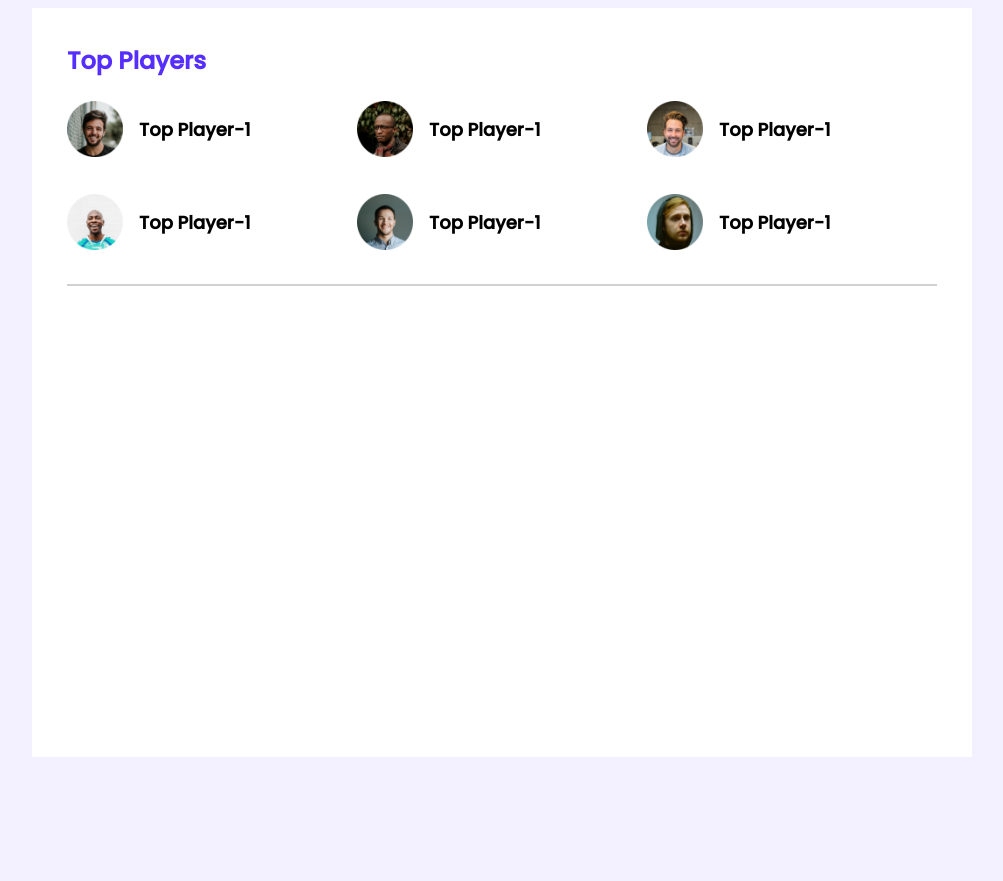
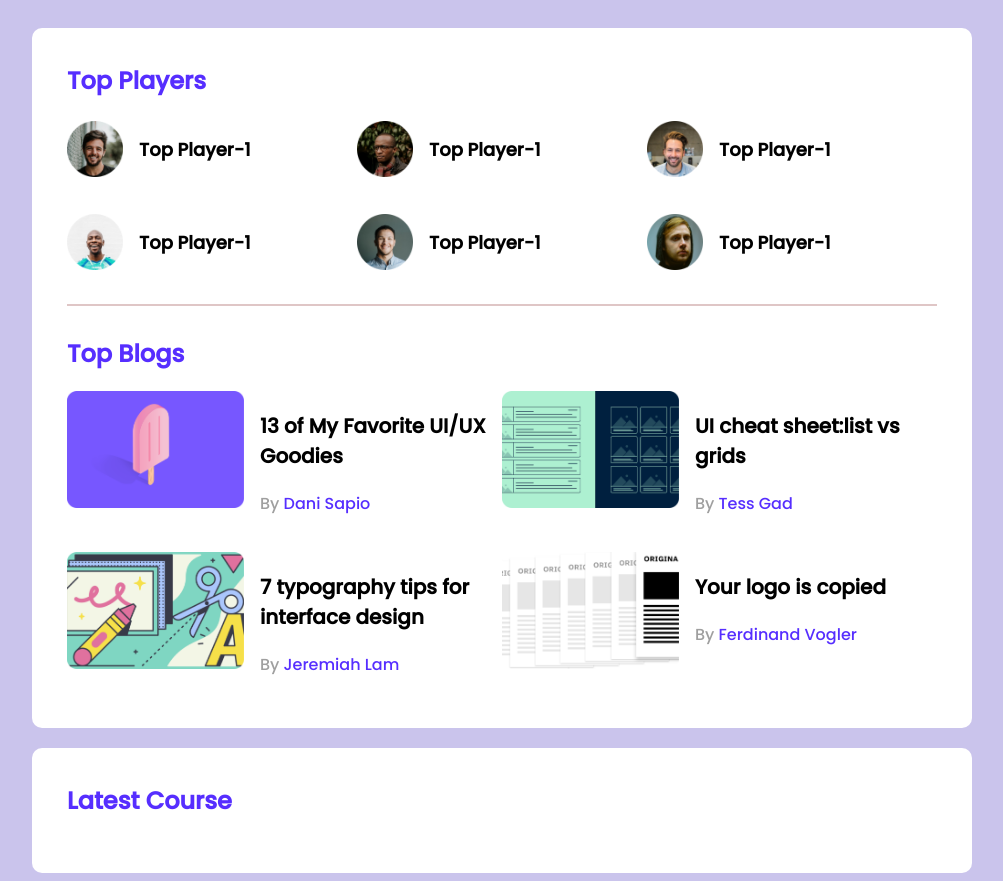
Before and after one commit to Onikkhan13/leader-board-css3, a plain HTML site: page index.html in a window 1280 px wide. Shown: the whole page, without its empty margins (138-1141 px from the left). Before the commit the page ends 800 px from the top, so only its background shows below. Drawn offline with Linux system fonts and the light colour scheme.

Commit message:
style added

```diff
--- a/index.html
+++ b/index.html
@@ -45,7 +45,51 @@
                 </div>
             </div>
             <hr>
-            <div class="top-blogs"></div>
+            <div class="top-blogs">
+                <h2 class="section-title">Top Blogs</h2>
+                <div class="blogs">
+                    <article class="blog">
+                        <div class="thumbnail">
+                            <img src="images/blogs/blog-1.png" alt="">
+                        </div>
+                        <div class="blog-info">
+                            <h3 class="blog-title">13 of My Favorite UI/UX Goodies</h3>
+                            <p class="blog-author">By <a href="">Dani Sapio</a></p>
+                        </div>
+                    </article>
+                    <article class="blog">
+                        <div class="thumbnail">
+                            <img src="images/blogs/blog-2.png" alt="">
+                        </div>
+                        <div class="blog-info">
+                            <h3 class="blog-title">UI cheat sheet:list vs grids</h3>
+                            <p class="blog-author">By <a href="">Tess Gad</a></p>
+                        </div>
+                    </article>
+                    <article class="blog">
+                        <div class="thumbnail">
+                            <img src="images/blogs/blog-3.png" alt="">
+                        </div>
+                        <div class="blog-info">
+                            <h3 class="blog-title">7 typography tips for interface design</h3>
+                            <p class="blog-author">By <a href="">Jeremiah Lam</a></p>
+                        </div>
+                    </article>
+                    <article class="blog">
+                        <div class="thumbnail">
+                            <img src="images/blogs/blog-4.png" alt="">
+                        </div>
+                        <div class="blog-info">
+                            <h3 class="blog-title">Your logo is copied</h3>
+                            <p class="blog-author">By <a href="">Ferdinand Vogler</a></p>
+                        </div>
+                    </article>
+                </div>
+            </div>
+        </section>
+        <!-- latest course -->
+        <section class="container">
+            <h2 class="section-title">Latest Course</h2>
         </section>
     </main>
 </body>
--- a/styles/style.css
+++ b/styles/style.css
@@ -4,15 +4,17 @@
 /* common style or utilities */
 body{
     font-family: 'Poppins', sans-serif;
-    background-color: #F3F1FF;
+    background-color: #cac4ec;
 }
 hr{
-    border: 1px solid #D1D1D1;
+    border: 1px solid #dfc6c6;
     margin-top: 30px;
+    margin-bottom: 30px;
 }
 main{
     display: flex;
-    justify-content: center;
+    flex-direction: column;
+    align-items: center;
 }
 .section-title{
     color:#562EFF;
@@ -22,8 +24,9 @@ main{
 .container{
     background-color: #FFFFFF;
     width: 870px;
-    height: 679px;
     padding: 35px;
+    border-radius: 10px;
+    margin-top: 20px;
 
 }
 
@@ -50,3 +53,42 @@ main{
     margin-left: 16px;
     font-size: 18px;
 }
+
+/*-------------
+top blogs styles
+--------------- */
+
+.section-title{
+
+}
+
+.blog{
+    display: flex;
+
+}
+
+.blog img{
+    Width: 177px;
+    Height: 117px;
+}
+
+.blog-info{
+    margin-left: 16px;
+}
+.blog-title{
+    font-size: 20px;
+}
+.blog-author{
+    color: #9F9F9F;
+}
+.blog-author a{
+    text-decoration: none;
+    color: #562EFF;
+    font-size: 16px;
+}
+
+.blogs{
+    display: grid;
+    grid-template-columns: repeat(2, 1fr);
+    grid-row-gap: 20px;
+}
```
